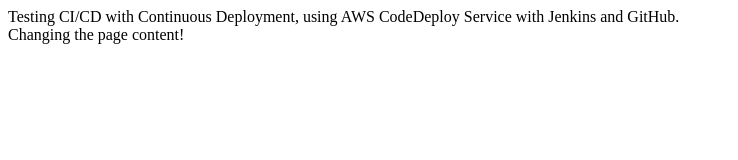
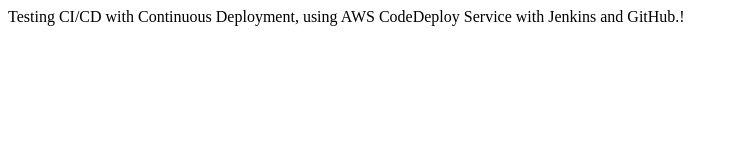
Before and after one commit to erganeshsharma/jenkins-codedeploy, a plain HTML site: page index.html in a window 1280 px wide. Shown: the whole page, without its empty margins (0-738 px from the left). Drawn offline with Linux system fonts and the light colour scheme.

Commit message:
update index.html

```diff
--- a/index.html
+++ b/index.html
@@ -5,6 +5,6 @@ CI/CD Testing Page
 </title>
 </head>
 <body>
-<p>Testing CI/CD with Continuous Deployment, using AWS CodeDeploy Service with Jenkins and GitHub.<br>Changing the page content!</p>
+<p>Testing CI/CD with Continuous Deployment, using AWS CodeDeploy Service with Jenkins and GitHub.!</p>
 </body>
 </html>
```
